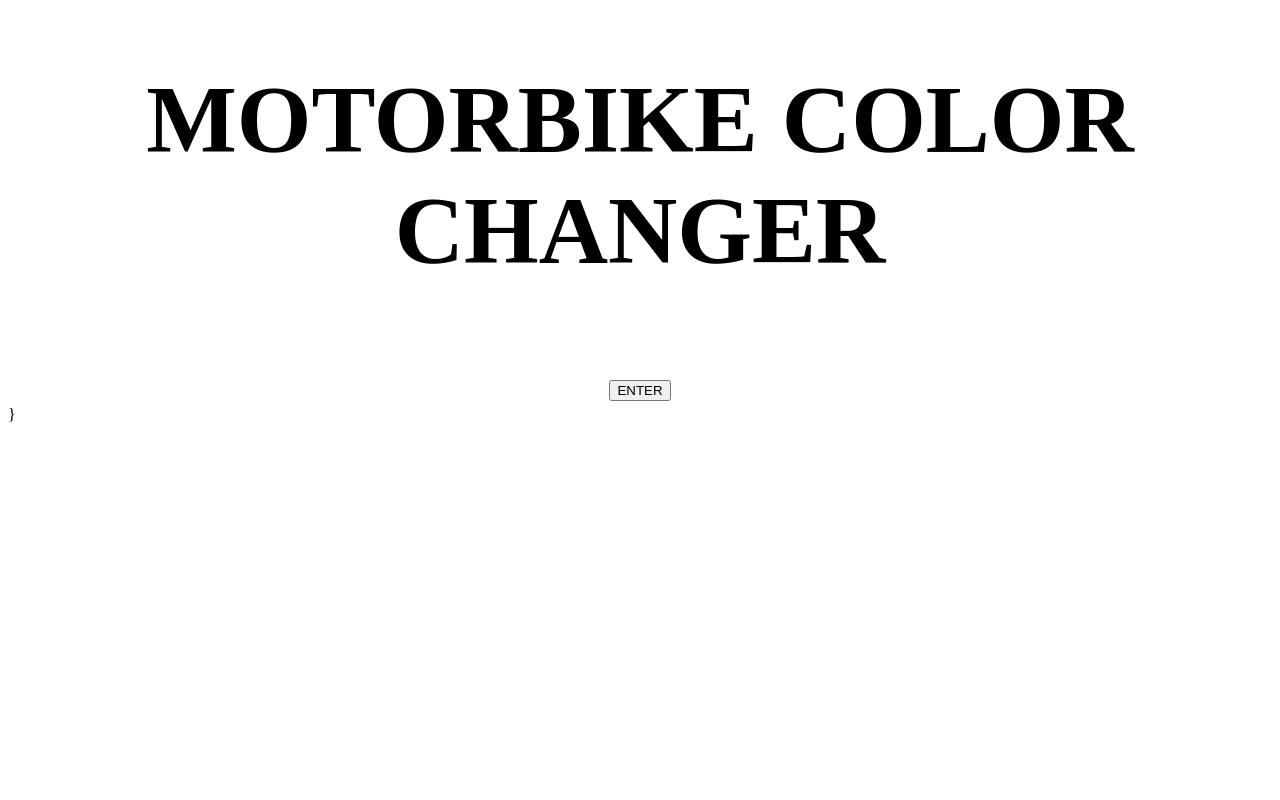
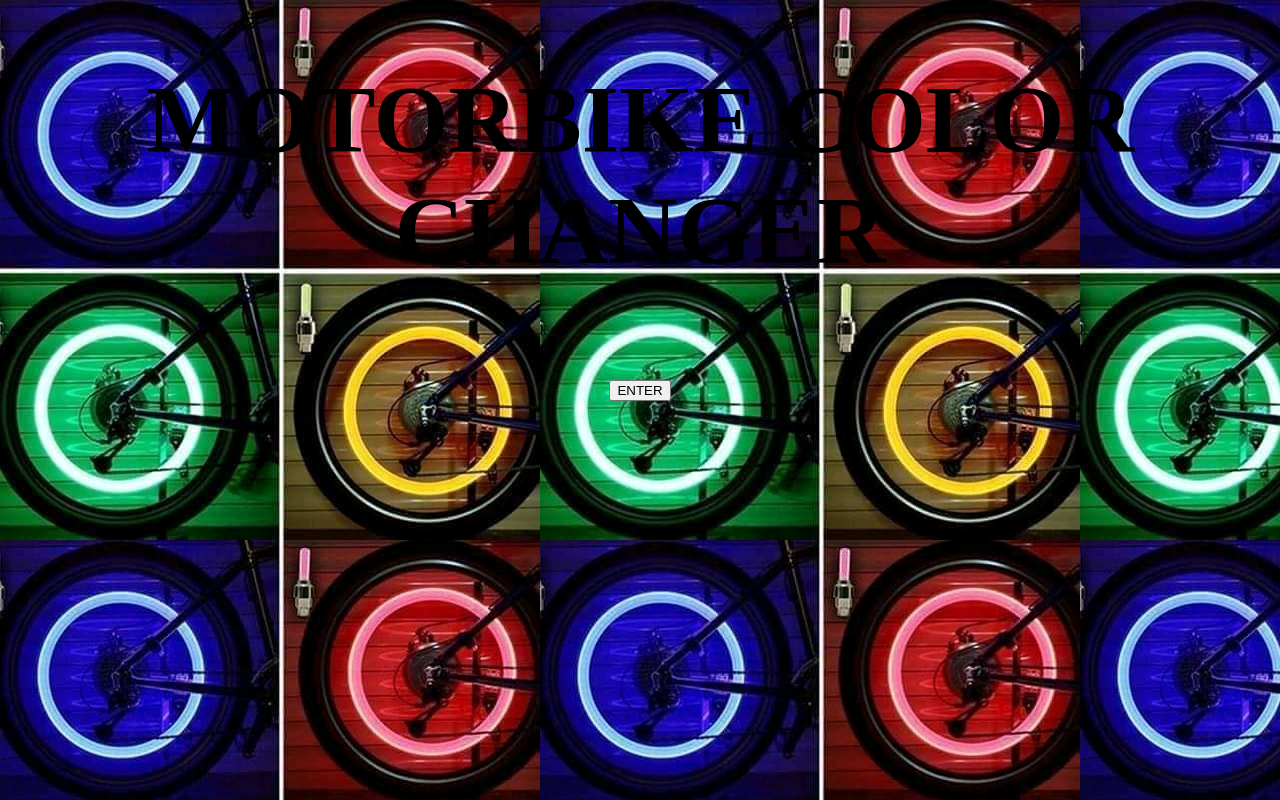
Before and after one commit to JamesPatrick14/html, a plain HTML site: page index.html in a window 1280 px wide. Drawn offline with Linux system fonts and the light colour scheme.

Commit message:
Create index.html

```diff
--- a/index.html
+++ b/index.html
@@ -1,7 +1,7 @@
 <!DOCTYPE html>
 <html>
 <head>
-<body background="motor.jpg">
+<body background="motorrr.jpg">
 	<title>MOTORBIKE COLOR CHANGER</title>
 
 </head>
```
